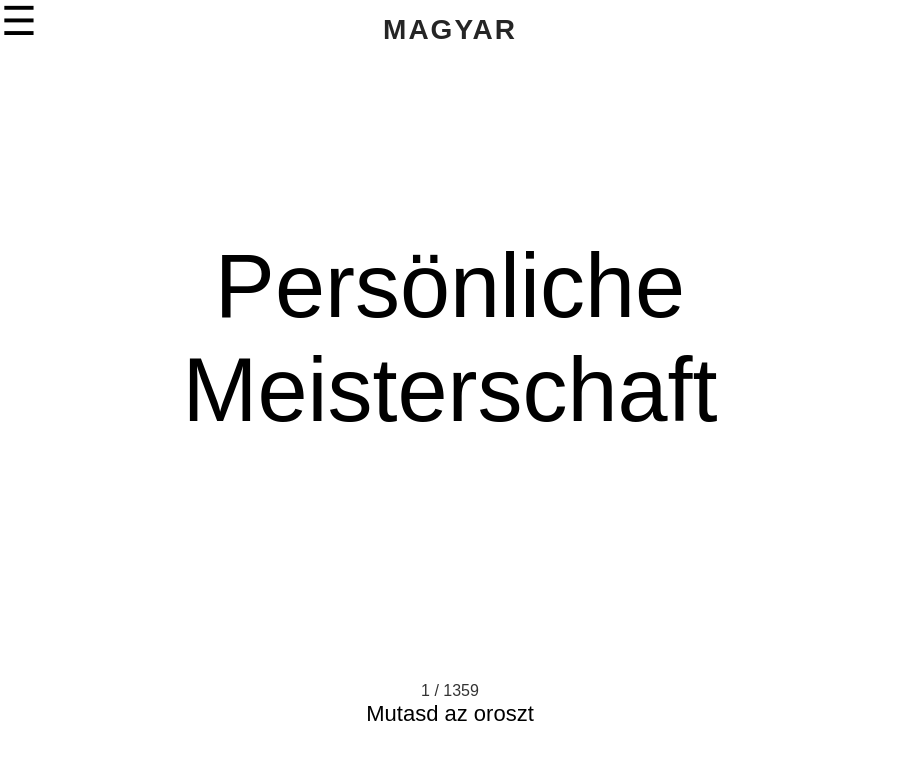
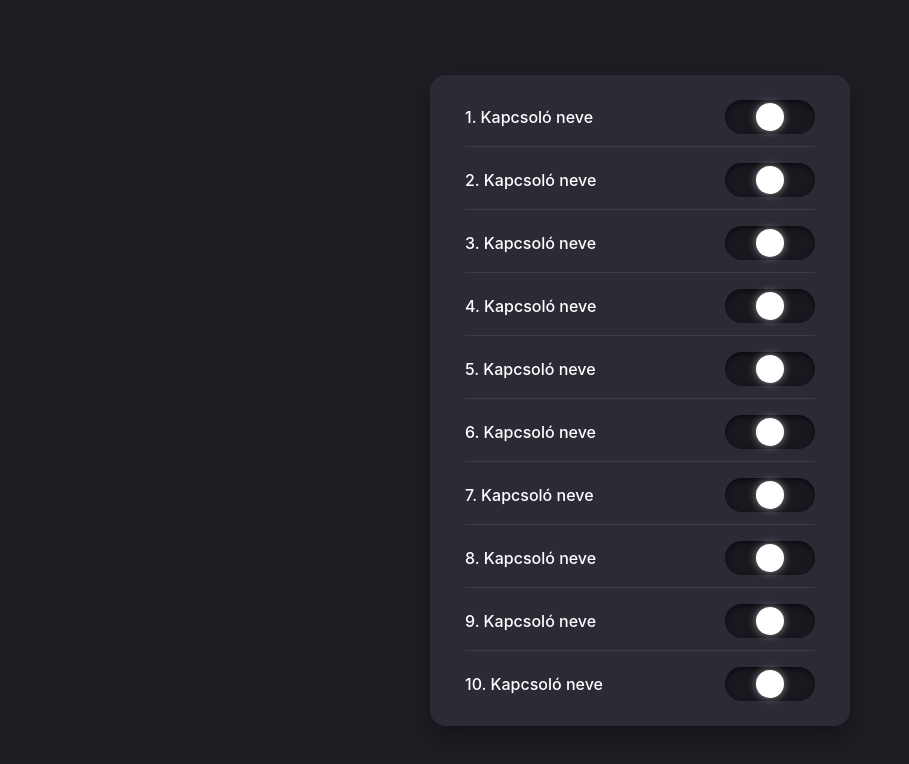
Before and after one commit to IstvanR/russian-swipe, a plain HTML site: page index.html in a window 1280 px wide. Shown: the whole page, without its empty margins (0-909 px from the left). Drawn offline with nearby package versions, Linux system fonts and the light colour scheme.

Commit message:
Kapcsolók hozzáadása az index.html-hez

```diff
--- a/index.html
+++ b/index.html
@@ -1,273 +1,176 @@
 <!DOCTYPE html>
 <html lang="hu">
+<head>
+    <meta charset="UTF-8">
+    <meta name="viewport" content="width=device-width, initial-scale=1.0">
+    <title>3 Állású Kapcsolók</title>
+    <style>
+        * {
+            box-sizing: border-box;
+            margin: 0;
+            padding: 0;
+            font-family: -apple-system, BlinkMacSystemFont, "Segoe UI", Roboto, sans-serif;
+        }
 
-<head>
+        body {
+            background-color: #1e1e24;
+            color: #ffffff;
+            min-height: 100vh;
+            display: flex;
+            justify-content: center;
+            align-items: center;
+            padding: 20px;
+        }
 
-    <meta charset="UTF-8">
+        /* Középső konténer */
+        #switchesContainer {
+            background-color: #2b2b36;
+            padding: 25px 35px;
+            border-radius: 16px;
+            box-shadow: 0 10px 30px rgba(0, 0, 0, 0.4);
+            width: 100%;
+            max-width: 420px;
+            display: flex;
+            flex-direction: column;
+            gap: 16px;
+        }
 
-    <meta name="viewport"
-          content="width=device-width, initial-scale=1.0">
+        /* Egy sor (Név + Kapcsoló) */
+        .switch-row {
+            display: flex;
+            justify-content: space-between;
+            align-items: center;
+            padding-bottom: 12px;
+            border-bottom: 1px solid #3c3c4a;
+        }
 
+        .switch-row:last-child {
+            border-bottom: none;
+            padding-bottom: 0;
+        }
 
-    <title>Russian Swipe</title>
+        .switch-label {
+            font-size: 16px;
+            font-weight: 500;
+            user-select: none;
+        }
 
+        /* 3 állású kapcsoló pályája */
+        .tri-switch {
+            position: relative;
+            width: 90px;
+            height: 34px;
+            background-color: #18181f;
+            border-radius: 20px;
+            display: flex;
+            align-items: center;
+            justify-content: space-between;
+            padding: 0 4px;
+            cursor: pointer;
+            box-shadow: inset 0 2px 5px rgba(0,0,0,0.6);
+        }
 
-    <link rel="stylesheet" href="style.css">
+        /* Kattintható zónák a kapcsolón belül */
+        .click-zone {
+            width: 33.33%;
+            height: 100%;
+            z-index: 2;
+        }
 
+        /* A mozgó gomb (pöcök) */
+        .knob {
+            position: absolute;
+            top: 3px;
+            left: 31px; /* Alapértelmezett: Közép */
+            width: 28px;
+            height: 28px;
+            border-radius: 50%;
+            background-color: #ffffff; /* Középen fehér */
+            transition: left 0.25s cubic-bezier(0.25, 0.8, 0.25, 1), background-color 0.25s ease, box-shadow 0.25s ease;
+            box-shadow: 0 0 8px rgba(255, 255, 255, 0.5);
+            z-index: 1;
+        }
 
-    <!-- CSV parser -->
-    <script src="https://cdn.jsdelivr.net/npm/papaparse@5.4.1/papaparse.min.js"></script>
+        /* BALRA: PIROS */
+        .tri-switch[data-state="left"] .knob {
+            left: 3px;
+            background-color: #ff4757;
+            box-shadow: 0 0 12px rgba(255, 71, 87, 0.8);
+        }
 
+        /* KÖZÉPEN: FEHÉR */
+        .tri-switch[data-state="center"] .knob {
+            left: 31px;
+            background-color: #ffffff;
+            box-shadow: 0 0 8px rgba(255, 255, 255, 0.5);
+        }
 
+        /* JOBBRA: ZÖLD */
+        .tri-switch[data-state="right"] .knob {
+            left: 59px;
+            background-color: #2ed573;
+            box-shadow: 0 0 12px rgba(46, 213, 115, 0.8);
+        }
+    </style>
 </head>
-
-
 <body>
 
+    <div id="switchesContainer"></div>
 
-    <!-- =========================
-         HAMBURGER
-    ========================== -->
+    <script>
+        // ==========================================
+        // ITT TUDOD KÖNNYEDÉN ÁTÍRNI A NEVEKET:
+        // ==========================================
+        const kapcsoloNevek = [
+            "1. Kapcsoló neve",
+            "2. Kapcsoló neve",
+            "3. Kapcsoló neve",
+            "4. Kapcsoló neve",
+            "5. Kapcsoló neve",
+            "6. Kapcsoló neve",
+            "7. Kapcsoló neve",
+            "8. Kapcsoló neve",
+            "9. Kapcsoló neve",
+            "10. Kapcsoló neve"
+        ];
 
-    <div id="menuBtn">
-        ☰
-    </div>
+        const container = document.getElementById("switchesContainer");
 
+        // Kapcsolók legenerálása a lista alapján
+        kapcsoloNevek.forEach((nev, index) => {
+            const row = document.createElement("div");
+            row.className = "switch-row";
 
+            const label = document.createElement("span");
+            label.className = "switch-label";
+            label.textContent = nev;
 
+            const switchEl = document.createElement("div");
+            switchEl.className = "tri-switch";
+            switchEl.dataset.state = "center"; // Induláskor középen van (fehér)
+            switchEl.dataset.index = index;
 
-    <!-- =========================
-         MENU
-    ========================== -->
+            // 3 kattintható zóna (Bal, Közép, Jobb)
+            const states = ["left", "center", "right"];
+            states.forEach(state => {
+                const zone = document.createElement("div");
+                zone.className = "click-zone";
+                zone.addEventListener("click", () => {
+                    switchEl.dataset.state = state;
+                });
+                switchEl.appendChild(zone);
+            });
 
-    <div id="menuPanel" class="hidden">
+            // Mozgó pöcök
+            const knob = document.createElement("div");
+            knob.className = "knob";
+            switchEl.appendChild(knob);
 
-
-
-        <div id="menuTabs">
-
-
-            <button onclick="openTab('gotoTab')">
-
-                Go to page
-
-            </button>
-
-
-
-            <button onclick="openTab('contentsTab')">
-
-                Tartalomjegyzék
-
-            </button>
-
-
-        </div>
-
-
-
-
-
-        <!-- =========================
-             GO TO PAGE
-        ========================== -->
-
-
-        <div id="gotoTab" class="menuTab">
-
-
-            <label>
-
-                Go to page
-
-            </label>
-
-
-
-            <input
-                id="pageInput"
-                type="number"
-                min="1"
-            >
-
-
-
-            <button onclick="goToPage()">
-
-                Go
-
-            </button>
-
-
-
-        </div>
-
-
-
-
-
-
-
-        <!-- =========================
-             CONTENTS
-        ========================== -->
-
-
-        <div id="contentsTab"
-             class="menuTab hidden">
-
-
-
-            <div id="contentsList">
-
-
-
-                <button onclick="jumpTo(0)">
-
-                    1 - Alap szavak
-
-                </button>
-
-
-
-                <button onclick="jumpTo(932)">
-
-                    932 - Szókártyák
-
-                </button>
-
-
-
-
-                <button onclick="jumpTo(1138)">
-
-                    1138 - Kávé 1.
-
-                </button>
-
-
-
-
-                <button onclick="jumpTo(1151)">
-
-                    1151 - Kávé 2.
-
-                </button>
-
-
-
-
-                <button onclick="jumpTo(1173)">
-
-                    1173 - Kávé 3.
-
-                </button>
-
-
-
-
-                <button onclick="jumpTo(1206)">
-
-                    1206 - Kávé 4.
-
-                </button>
-
-
-
-
-                <button onclick="jumpTo(1256)">
-
-                    1256 - Kávé 5.
-
-                </button>
-
-
-
-            </div>
-
-
-
-        </div>
-
-
-
-    </div>
-
-
-
-
-
-
-
-    <!-- =========================
-         CARD
-    ========================== -->
-
-
-    <div id="card">
-
-
-
-        <div id="languageLabel">
-
-            MAGYAR
-
-        </div>
-
-
-
-
-
-        <div id="word">
-
-            Betöltés...
-
-        </div>
-
-
-
-
-
-        <button id="flipBtn">
-
-
-            Mutasd az oroszt
-
-
-        </button>
-
-
-
-
-
-        <div id="counter">
-
-            0 / 0
-
-        </div>
-
-
-
-
-    </div>
-
-
-
-
-
-
-
-
-    <!-- =========================
-         APP
-    ========================== -->
-
-
-    <script src="app.js"></script>
-
-
+            row.appendChild(label);
+            row.appendChild(switchEl);
+            container.appendChild(row);
+        });
+    </script>
 
 </body>
-
-
 </html>
```
